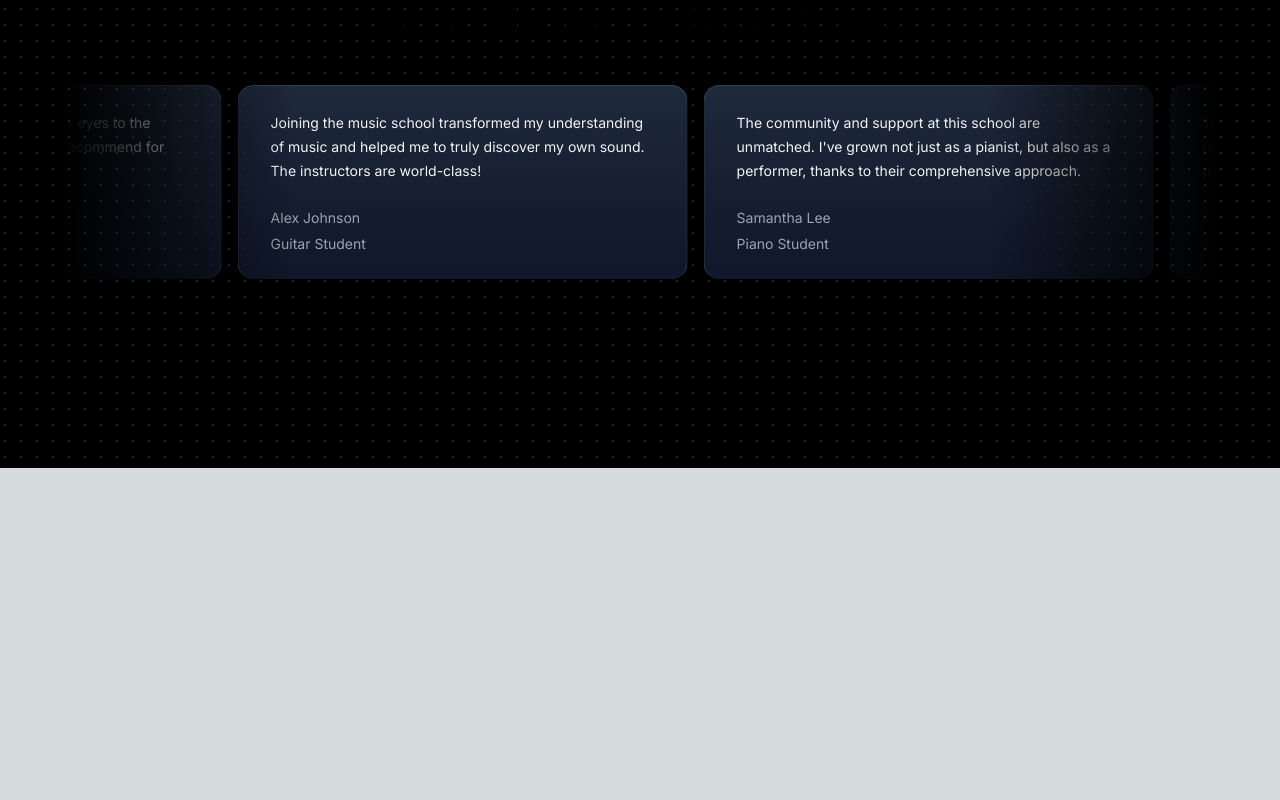
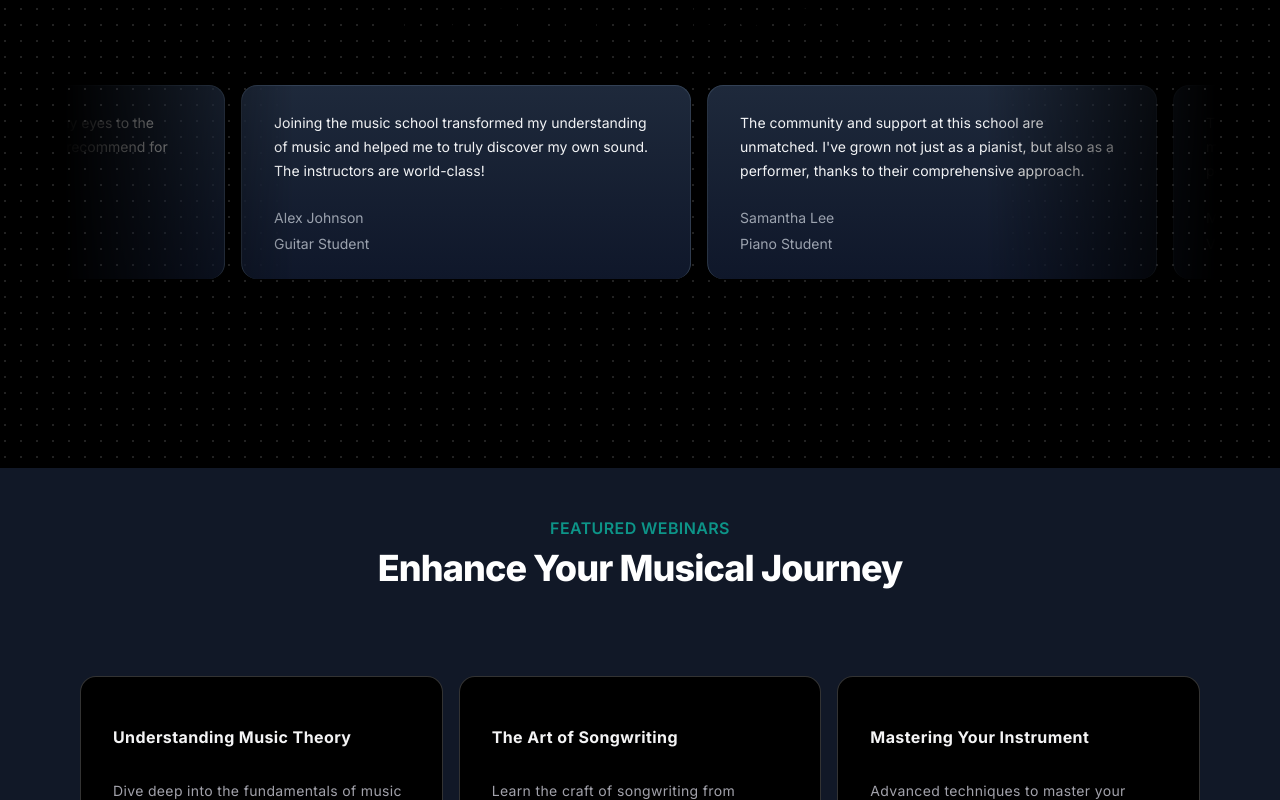
Before and after one commit to Ramavtar-Nagar/EdTech_Web_App, a Next.js app: page / in a window 1280 px wide. Shown: the part 2000-2800 px from the top of the page. Before the commit the page ends 2468 px from the top, so only its background shows below. Built offline with nearby package versions, Linux system fonts and the light colour scheme.

Commit message:
Card Hover effect component Added

```diff
--- a/src/app/page.tsx
+++ b/src/app/page.tsx
@@ -2,6 +2,7 @@
 import HeroSection from "@/components/HeroSection";
 import MusicSchoolTestimonials from "@/components/TestimonialCards";
 import WhyChooseUs from "@/components/WhyChooseUs";
+import UpcomingWebinars from "@/components/UpcomingWebinars"
 
 export default function Home() {
   return (
@@ -10,6 +11,7 @@
       <FeaturedCourses />
       <WhyChooseUs />
       <MusicSchoolTestimonials />
+      <UpcomingWebinars />
     </main>
   );
 }
--- /dev/null
+++ b/src/components/UpcomingWebinars.tsx
@@ -0,0 +1,82 @@
+'use client'
+import Link from "next/link"
+import { HoverEffect } from "./ui/card-hover-effect";
+
+
+function UpcomingWebinars() {
+
+    const featuredWebinars = [
+        {
+          title: 'Understanding Music Theory',
+          description:
+            'Dive deep into the fundamentals of music theory and enhance your musical skills.',
+          slug: 'understanding-music-theory',
+          isFeatured: true,
+        },
+        {
+          title: 'The Art of Songwriting',
+          description:
+            'Learn the craft of songwriting from experienced musicians and songwriters.',
+          slug: 'the-art-of-songwriting',
+          isFeatured: true,
+        },
+        {
+          title: 'Mastering Your Instrument',
+          description:
+            'Advanced techniques to master your musical instrument of choice.',
+          slug: 'mastering-your-instrument',
+          isFeatured: true,
+        },
+        {
+          title: 'Music Production Essentials',
+          description:
+            'Get started with music production with this comprehensive overview.',
+          slug: 'music-production-essentials',
+          isFeatured: true,
+        },
+        // Added two more webinars
+        {
+          title: 'Live Performance Techniques',
+          description:
+            'Enhance your live performance skills with expert tips and strategies.',
+          slug: 'live-performance-techniques',
+          isFeatured: true,
+        },
+        {
+          title: 'Digital Music Marketing',
+          description:
+            'Learn how to promote your music effectively in the digital age.',
+          slug: 'digital-music-marketing',
+          isFeatured: true,
+        },
+      ];
+
+  return (
+    <div className="p-12 bg-gray-900">
+        <div className="max-w-7xl mx-auto px-4 sm:px-6">
+            <div className="text-center">
+                <h2 className="text-base text-teal-600 font-semibold tracking-wide uppercase">FEATURED WEBINARS</h2>
+                <p className="mt-2 text-3xl leading-8 font-extrabold tracking-tight text-white sm:text-4xl">Enhance Your Musical Journey</p>
+            </div>
+            <div className="mt-10">
+                <HoverEffect
+                items={featuredWebinars.map(webinars => (
+                    {
+                        title: webinars.title,
+                        description: webinars.description,
+                        link: '/'
+                    }
+                ))}
+                />
+            </div>
+            <div className="mt-10 text-center">
+                <Link href={"/"} className="px-4 py-2 rounded border border-neutral-600 text-neutral-700 bg-white hover:bg-gray-100 transition duration-200">
+                View All Webinars
+                </Link>
+            </div>
+        </div>
+    </div>
+  )
+}
+
+export default UpcomingWebinars
--- /dev/null
+++ b/src/components/ui/card-hover-effect.tsx
@@ -0,0 +1,111 @@
+import { cn } from "@/utils/cn";
+import { AnimatePresence, motion } from "framer-motion";
+import Link from "next/link";
+import { useState } from "react";
+
+export const HoverEffect = ({
+  items,
+  className,
+}: {
+  items: {
+    title: string;
+    description: string;
+    link: string;
+  }[];
+  className?: string;
+}) => {
+  let [hoveredIndex, setHoveredIndex] = useState<number | null>(null);
+
+  return (
+    <div
+      className={cn(
+        "grid grid-cols-1 md:grid-cols-2  lg:grid-cols-3  py-10",
+        className
+      )}
+    >
+      {items.map((item, idx) => (
+        <Link
+          href={item?.link}
+          key={item?.link}
+          className="relative group  block p-2 h-full w-full"
+          onMouseEnter={() => setHoveredIndex(idx)}
+          onMouseLeave={() => setHoveredIndex(null)}
+        >
+          <AnimatePresence>
+            {hoveredIndex === idx && (
+              <motion.span
+                className="absolute inset-0 h-full w-full bg-neutral-200 dark:bg-slate-800/[0.8] block  rounded-3xl"
+                layoutId="hoverBackground"
+                initial={{ opacity: 0 }}
+                animate={{
+                  opacity: 1,
+                  transition: { duration: 0.15 },
+                }}
+                exit={{
+                  opacity: 0,
+                  transition: { duration: 0.15, delay: 0.2 },
+                }}
+              />
+            )}
+          </AnimatePresence>
+          <Card>
+            <CardTitle>{item.title}</CardTitle>
+            <CardDescription>{item.description}</CardDescription>
+          </Card>
+        </Link>
+      ))}
+    </div>
+  );
+};
+
+export const Card = ({
+  className,
+  children,
+}: {
+  className?: string;
+  children: React.ReactNode;
+}) => {
+  return (
+    <div
+      className={cn(
+        "rounded-2xl h-full w-full p-4 overflow-hidden bg-black border border-transparent dark:border-white/[0.2] group-hover:border-slate-700 relative z-20",
+        className
+      )}
+    >
+      <div className="relative z-50">
+        <div className="p-4">{children}</div>
+      </div>
+    </div>
+  );
+};
+export const CardTitle = ({
+  className,
+  children,
+}: {
+  className?: string;
+  children: React.ReactNode;
+}) => {
+  return (
+    <h4 className={cn("text-zinc-100 font-bold tracking-wide mt-4", className)}>
+      {children}
+    </h4>
+  );
+};
+export const CardDescription = ({
+  className,
+  children,
+}: {
+  className?: string;
+  children: React.ReactNode;
+}) => {
+  return (
+    <p
+      className={cn(
+        "mt-8 text-zinc-400 tracking-wide leading-relaxed text-sm",
+        className
+      )}
+    >
+      {children}
+    </p>
+  );
+};
```
